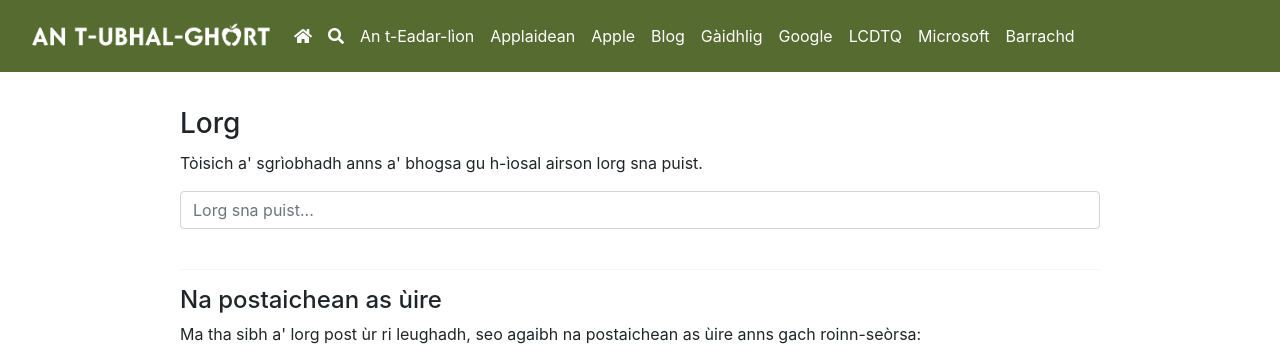
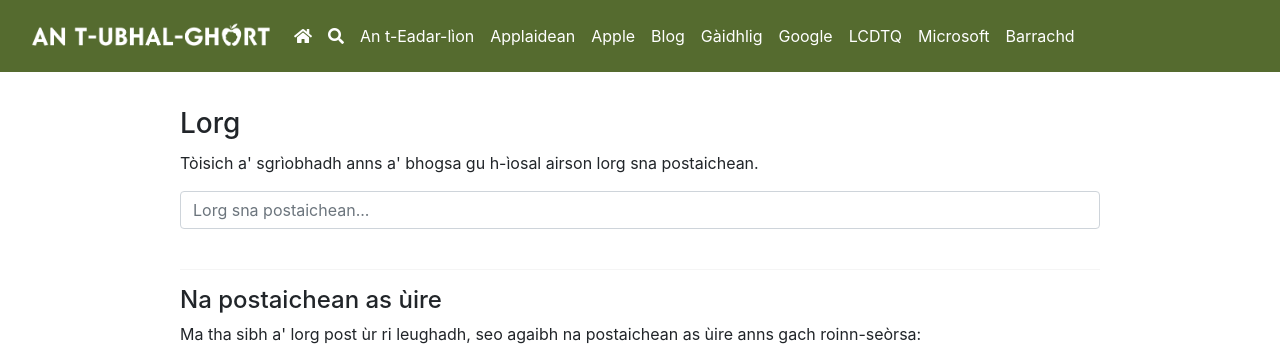
Before and after one commit to MacMhicheil/atug, a Jekyll site: the page built from search.html, in a window 1280 px wide. Shown: the top 346 px of the page. Built offline with Jekyll 4.4.1, drawn with Linux system fonts in a browser that asks for light colours; nearby versions of some CDN libraries.

Commit message:
Update search.html

```diff
--- a/search.html
+++ b/search.html
@@ -4,11 +4,11 @@ title: Lorg
 permalink: /lorg/
 ---
 
-<p>Tòisich a' sgrìobhadh anns a' bhogsa gu h-ìosal airson lorg sna puist.</p>
+<p>Tòisich a' sgrìobhadh anns a' bhogsa gu h-ìosal airson lorg sna postaichean.</p>
 
 <!-- Html Elements for Search -->
 <div class="form-group" id="search-container">
-<input class="form-control" type="text" id="search-input" placeholder="Lorg sna puist..."><br />
+<input class="form-control" type="text" id="search-input" placeholder="Lorg sna postaichean..."><br />
 <ul id="results-container"></ul>
 </div>
 
```
